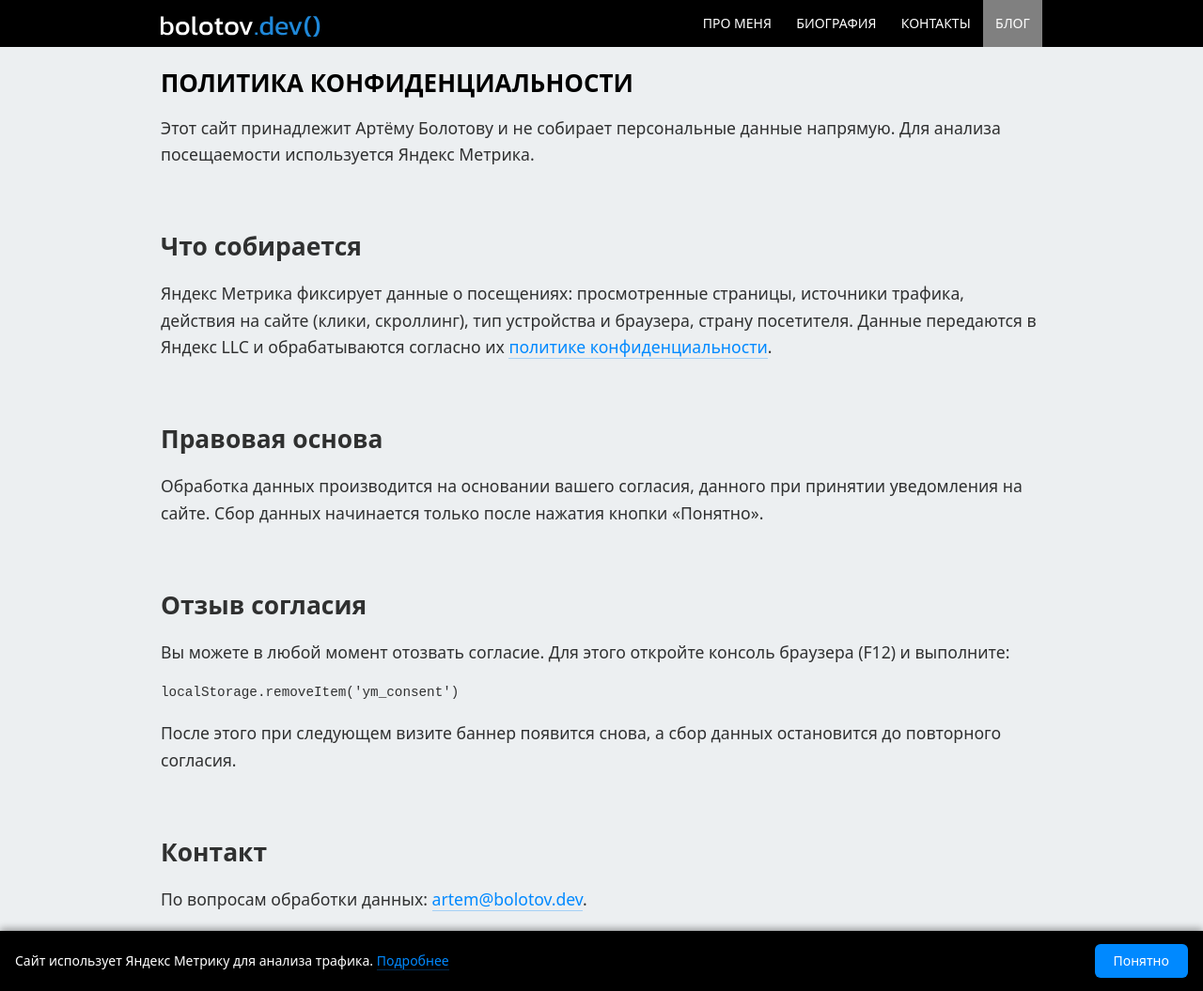
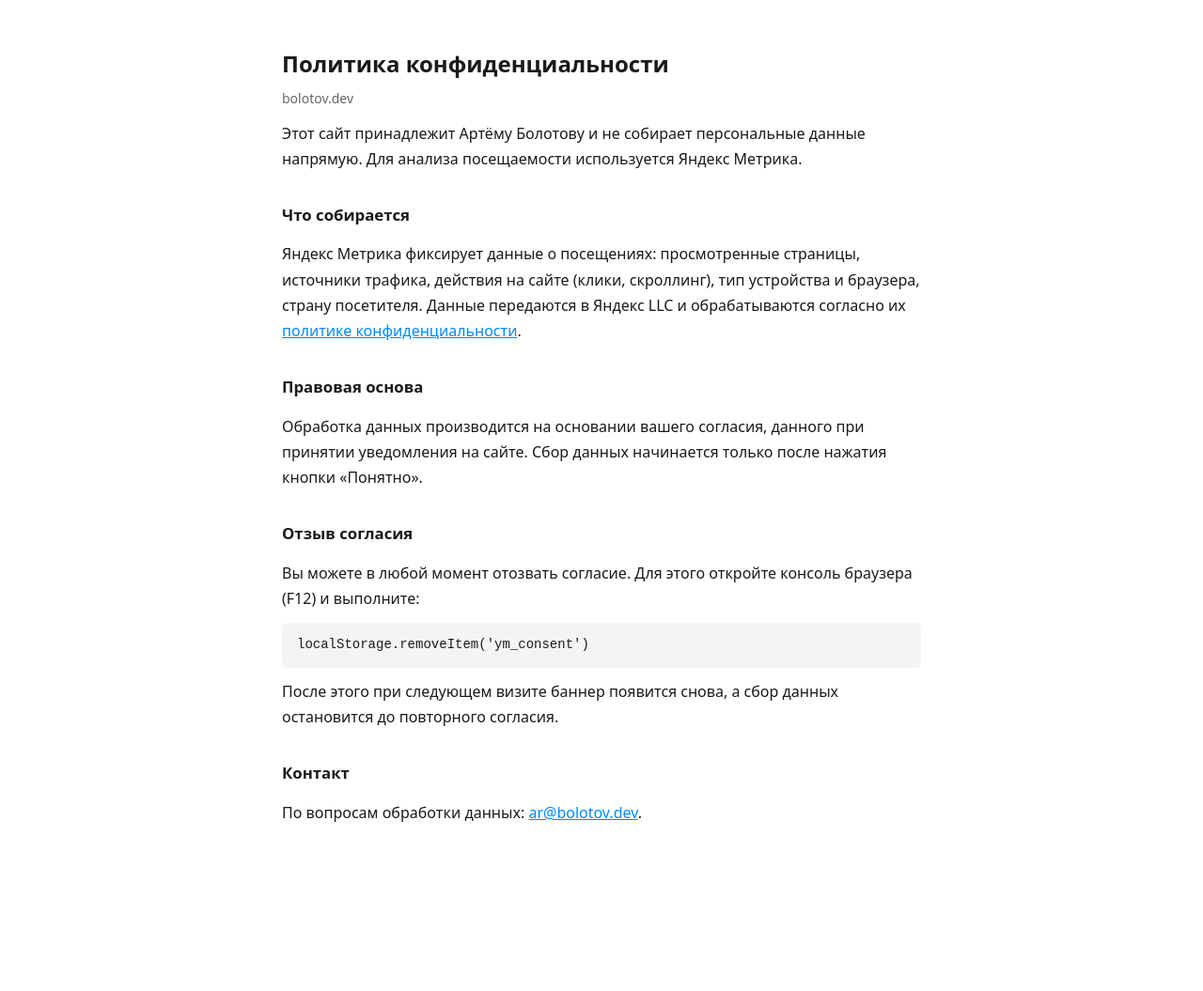
Before and after one commit to artembolotov/artembolotov.github.io, a Jekyll site: the page privacy/index.html, which Jekyll copies as it is, in a window 1280 px wide and 1055 px high. Shown: the whole window at 94% size. Built offline with Jekyll 4.4.1, drawn with Linux system fonts in a browser that asks for light colours.

Commit message:
Make privacy page a standalone document, open in new tab
- Replaced Jekyll layout with self-contained HTML + inline styles
- Looks like a plain document: no nav, no site chrome
- Fixed contact email to ar@bolotov.dev
- Banner link now opens /privacy/ in a new tab (target=_blank)

https://claude.ai/code/session_01G3i8eLg6egehUH4WGHaFmC

```diff
--- a/privacy/index.html
+++ b/privacy/index.html
@@ -1,25 +1,56 @@
----
-layout: default
-title: Политика конфиденциальности — Артём Болотов
-description: Информация об использовании аналитики на сайте bolotov.dev
----
-
-<article class="post-content container">
+<!DOCTYPE html>
+<html lang="ru">
+<head>
+  <meta charset="UTF-8">
+  <meta name="viewport" content="width=device-width, initial-scale=1">
+  <title>Политика конфиденциальности — Артём Болотов</title>
+  <style>
+    body {
+      font-family: system-ui, sans-serif;
+      font-size: 1rem;
+      line-height: 1.7;
+      color: #1a1a1a;
+      background: #fff;
+      max-width: 680px;
+      margin: 3rem auto;
+      padding: 0 1.25rem;
+    }
+    h1 { font-size: 1.5rem; margin-bottom: 0.25rem; }
+    h2 { font-size: 1.05rem; margin-top: 2rem; }
+    p, pre { margin: 0.75rem 0; }
+    a { color: #0089ff; }
+    pre {
+      background: #f4f4f4;
+      border-radius: 6px;
+      padding: 0.75rem 1rem;
+      overflow-x: auto;
+      font-size: 0.875rem;
+    }
+    .meta { color: #666; font-size: 0.875rem; margin-top: 0.25rem; }
+    @media (prefers-color-scheme: dark) {
+      body { background: #111; color: #e0e0e0; }
+      pre { background: #222; }
+    }
+  </style>
+</head>
+<body>
   <h1>Политика конфиденциальности</h1>
+  <p class="meta">bolotov.dev</p>
 
   <p>Этот сайт принадлежит Артёму Болотову и не собирает персональные данные напрямую. Для анализа посещаемости используется Яндекс Метрика.</p>
 
   <h2>Что собирается</h2>
-  <p>Яндекс Метрика фиксирует данные о посещениях: просмотренные страницы, источники трафика, действия на сайте (клики, скроллинг), тип устройства и браузера, страну посетителя. Данные передаются в Яндекс LLC и обрабатываются согласно их <a href="https://yandex.ru/legal/confidential/">политике конфиденциальности</a>.</p>
+  <p>Яндекс Метрика фиксирует данные о посещениях: просмотренные страницы, источники трафика, действия на сайте (клики, скроллинг), тип устройства и браузера, страну посетителя. Данные передаются в Яндекс LLC и обрабатываются согласно их <a href="https://yandex.ru/legal/confidential/" target="_blank" rel="noopener">политике конфиденциальности</a>.</p>
 
   <h2>Правовая основа</h2>
   <p>Обработка данных производится на основании вашего согласия, данного при принятии уведомления на сайте. Сбор данных начинается только после нажатия кнопки «Понятно».</p>
 
   <h2>Отзыв согласия</h2>
   <p>Вы можете в любой момент отозвать согласие. Для этого откройте консоль браузера (F12) и выполните:</p>
-  <pre><code>localStorage.removeItem('ym_consent')</code></pre>
+  <pre>localStorage.removeItem('ym_consent')</pre>
   <p>После этого при следующем визите баннер появится снова, а сбор данных остановится до повторного согласия.</p>
 
   <h2>Контакт</h2>
-  <p>По вопросам обработки данных: <a href="/#contact">artem@bolotov.dev</a>.</p>
-</article>
+  <p>По вопросам обработки данных: <a href="mailto:ar@bolotov.dev">ar@bolotov.dev</a>.</p>
+</body>
+</html>
--- a/scripts/consent.js
+++ b/scripts/consent.js
@@ -28,7 +28,7 @@
     banner.id = 'ym-consent-banner';
     banner.innerHTML =
       '<p>Сайт использует Яндекс Метрику для анализа трафика. ' +
-      '<a href="/privacy/">Подробнее</a></p>' +
+      '<a href="/privacy/" target="_blank" rel="noopener">Подробнее</a></p>' +
       '<button id="ym-consent-btn">Понятно</button>';
 
     function onReady() {
```
